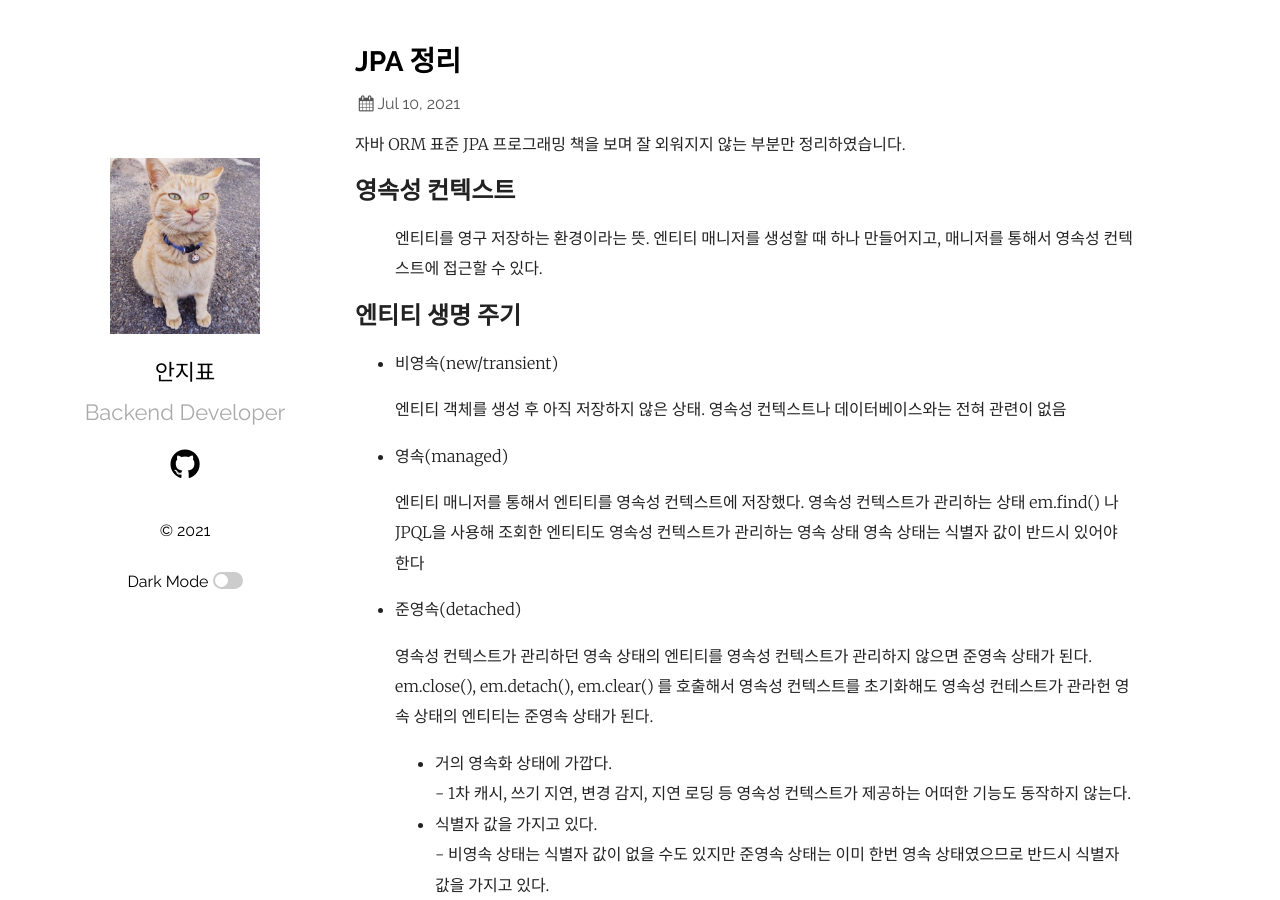
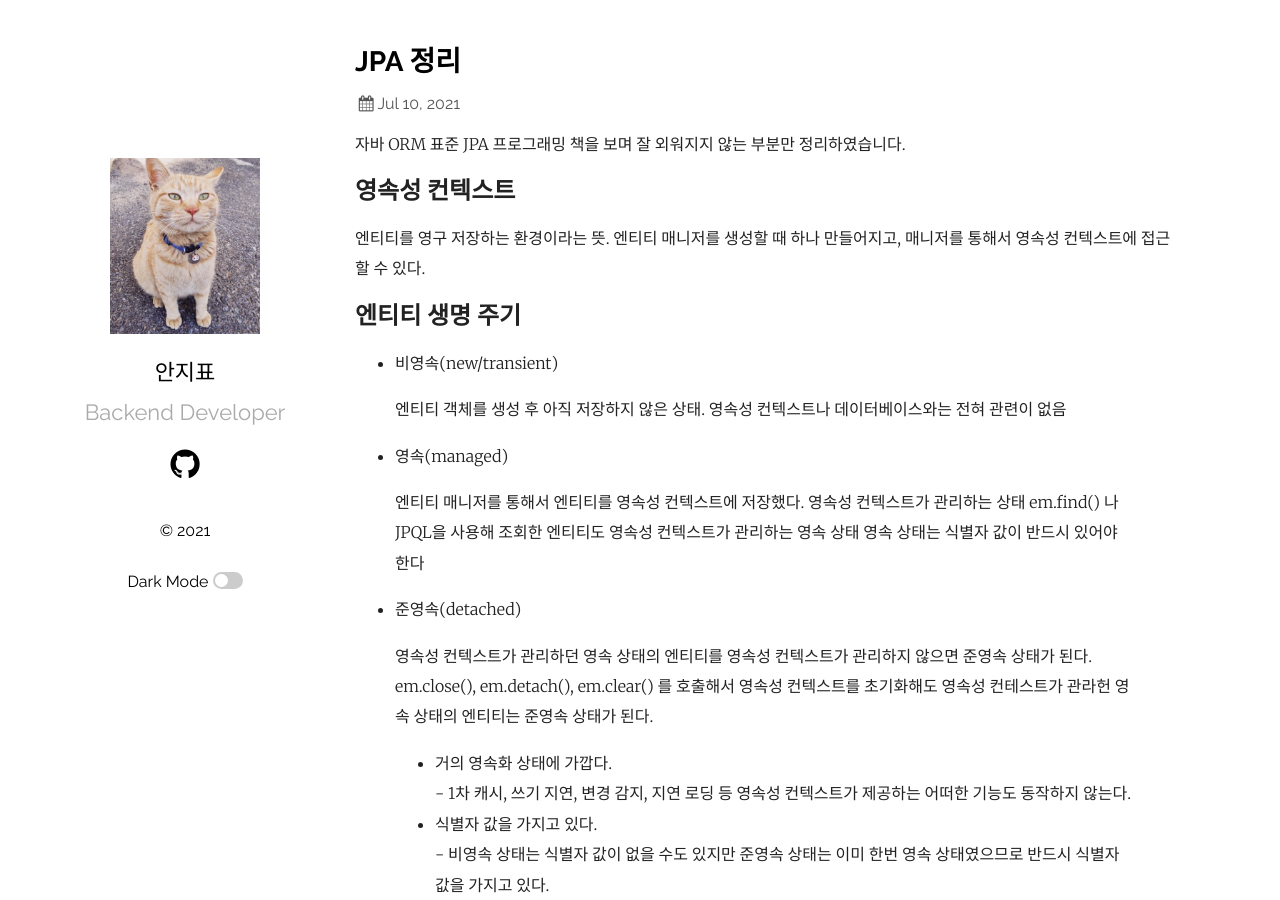
Before and after one commit to ppyong/ppyong.github.io, a Jekyll site: the page built from _posts/2021-07-10-persistance-context.md, in a window 1280 px wide and 900 px high. Built offline with Jekyll 4.4.1, drawn with Linux system fonts in a browser that asks for light colours.

```diff
--- a/_posts/2021-07-10-persistance-context.md
+++ b/_posts/2021-07-10-persistance-context.md
@@ -7,7 +7,7 @@ title: JPA 정리
 
 ## 영속성 컨텍스트
 
-> 엔티티를 영구 저장하는 환경이라는 뜻. 엔티티 매니저를 생성할 때 하나 만들어지고, 매니저를 통해서 영속성 컨텍스트에 접근할 수 있다.
+엔티티를 영구 저장하는 환경이라는 뜻. 엔티티 매니저를 생성할 때 하나 만들어지고, 매니저를 통해서 영속성 컨텍스트에 접근할 수 있다.
 
 ## 엔티티 생명 주기
 
```
